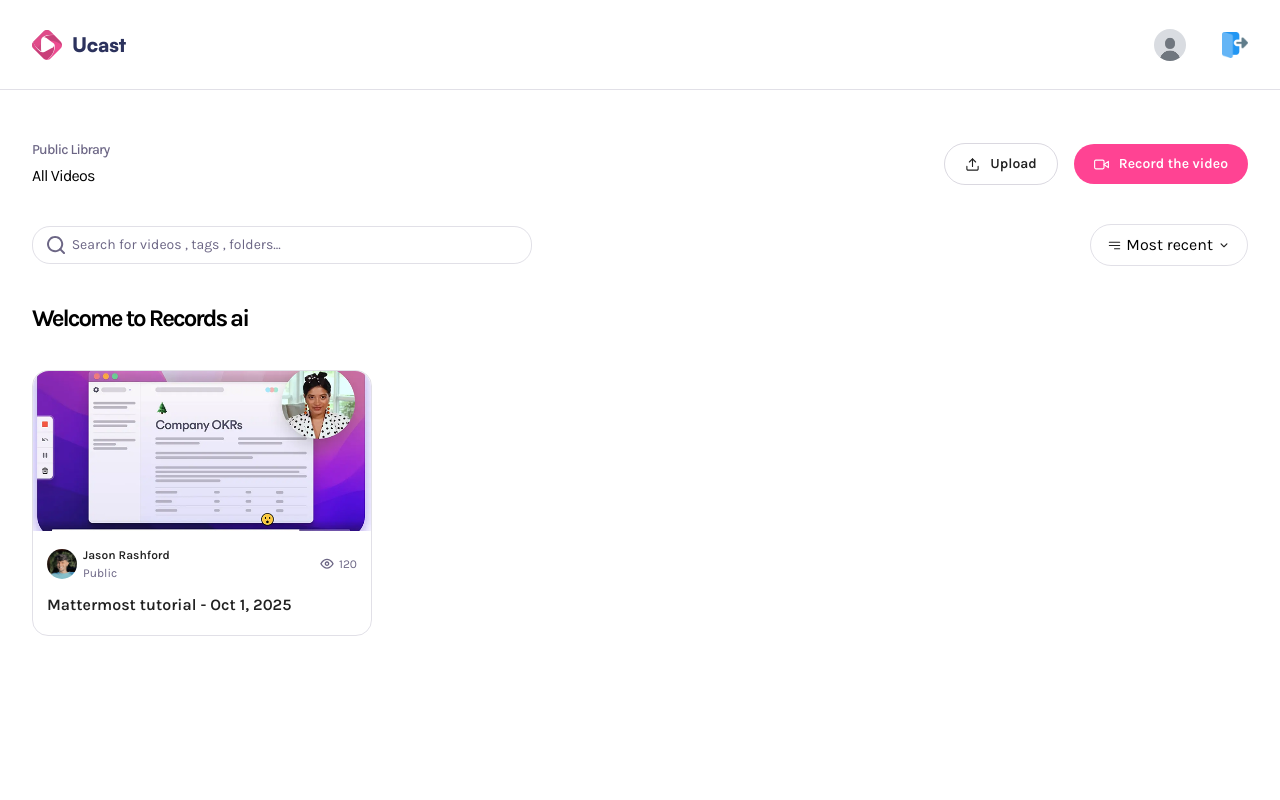
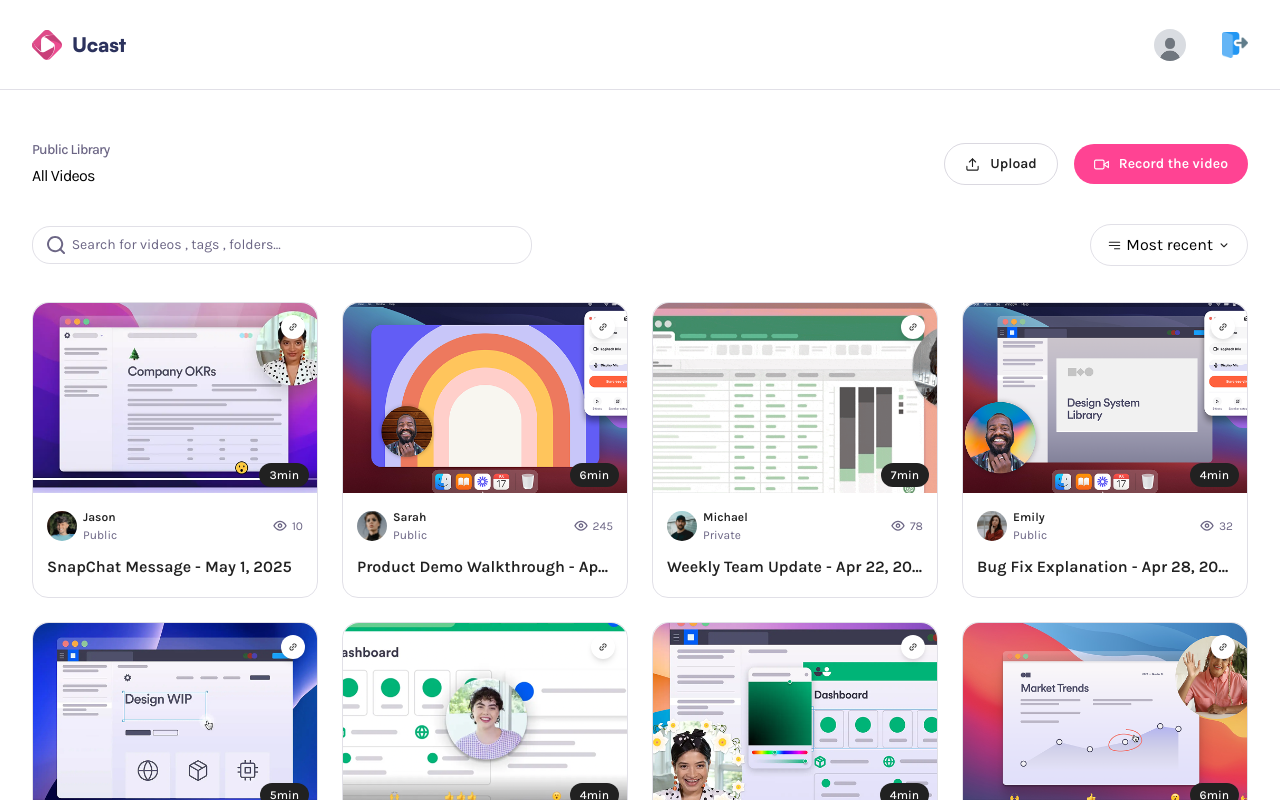
Before and after one commit to udit-devops/records-ai, a Next.js app: page / in a window 1280 px wide. Shown: the top 800 px of the page. Built offline with nearby package versions, Linux system fonts and the light colour scheme.

Commit message:
changed the css and made video cards

```diff
--- a/app/(root)/page.tsx
+++ b/app/(root)/page.tsx
@@ -1,23 +1,17 @@
 import Header from '@/components/Header'
 import VideoCard from '@/components/VideoCard'
+import { dummyCards } from '@/constants'
 import React from 'react'
 
 const Page = () => {
   return (
     <main className=' wrapper page'>
       <Header title='All Videos' subHeader='Public Library'/>
-      <h1 className='text-2xl font-bold text-black-400 '>Welcome to Records ai</h1>
-      <VideoCard
-      id='2'
-      thumbnail='/assets/samples/thumbnail (1).png'
-      title='Mattermost tutorial'
-      duration={140}
-      userImg='/assets/images/jason.png'
-      username='Jason Rashford'
-      visibility='public'
-      createdAt={new Date('2025-10-01')}
-      views={120}
-      />
+   <section className="video-grid">
+   {dummyCards.map((card) => (
+    <VideoCard key = {card.id}{...card}/>
+   ))}
+      </section>
       </main>
   )
 }
--- a/app/(root)/profile/[id]/page.tsx
+++ b/app/(root)/profile/[id]/page.tsx
@@ -1,4 +1,6 @@
 import Header from '@/components/Header'
+import VideoCard from '@/components/VideoCard'
+import { dummyCards } from '@/constants'
 import React from 'react'
 
 const page = async({params}:ParamsWithSearch) => {
@@ -12,7 +14,12 @@
         userImg = "/assets/images/dummy.jpg"
         />
 
-       <h1 className='font-karla font-bold text-cyan-800'> User Id - : {id}</h1>
+     <section className="video-grid">
+       {dummyCards.map((card) => (
+    <VideoCard key = {card.id}{...card}/>
+   ))}
+
+     </section>
 
 
         </div>
--- /dev/null
+++ b/app/(root)/video/[videoId]/page.tsx
@@ -0,0 +1,9 @@
+import React from 'react'
+
+const page = () => {
+  return (
+    <div>Video Details dumbass</div>
+  )
+}
+
+export default page
--- a/app/globals.css
+++ b/app/globals.css
@@ -487,10 +487,10 @@
 
   /* video-card */
   .video-card {
-    @apply flex flex-col rounded-2xl w-[340px] border border-gray-20 aspect-[16/9] relative;
+    @apply flex flex-col rounded-2xl w-full border border-gray-20 aspect-[16/9] relative;
 
     .thumbnail {
-      @apply w-full rounded-t-2xl object-cover h-[160px];
+      @apply w-full rounded-t-2xl object-cover h-[190px];
     }
 
     article {
--- a/components/VideoCard.tsx
+++ b/components/VideoCard.tsx
@@ -1,3 +1,4 @@
+'use client'
 import Image from 'next/image'
 import Link from 'next/link'
 import React from 'react'
@@ -15,7 +16,6 @@
   return (
 <Link href={`/video/${id}`} className="video-card">
 <Image src={thumbnail} alt={title} width={190} height={90} className="thumbnail"/>
-
 <article>
   <div>
     <figure>
@@ -37,10 +37,19 @@
 day: 'numeric'
 
 })}
+</h2>
+</article>
 
-  </h2>
-</article>
+<button onClick={()=> {}} className='copy-btn'>
+  <Image src="/assets/icons/link.svg" alt="copy" width={10} height={10}/>
+</button>
+{duration && (
+  <div className='duration'>
+       {Math.ceil(duration / 60)}min
+  </div>
+)}
 </Link>
+
   )
 }
 
--- a/index.d.ts
+++ b/index.d.ts
@@ -111,7 +111,7 @@
   src: string | null;
 }
 
-type Visibility = "public" | "private";
+type Visibility = string;
 
 declare interface VideoDetails {
   videoId: string;
```
